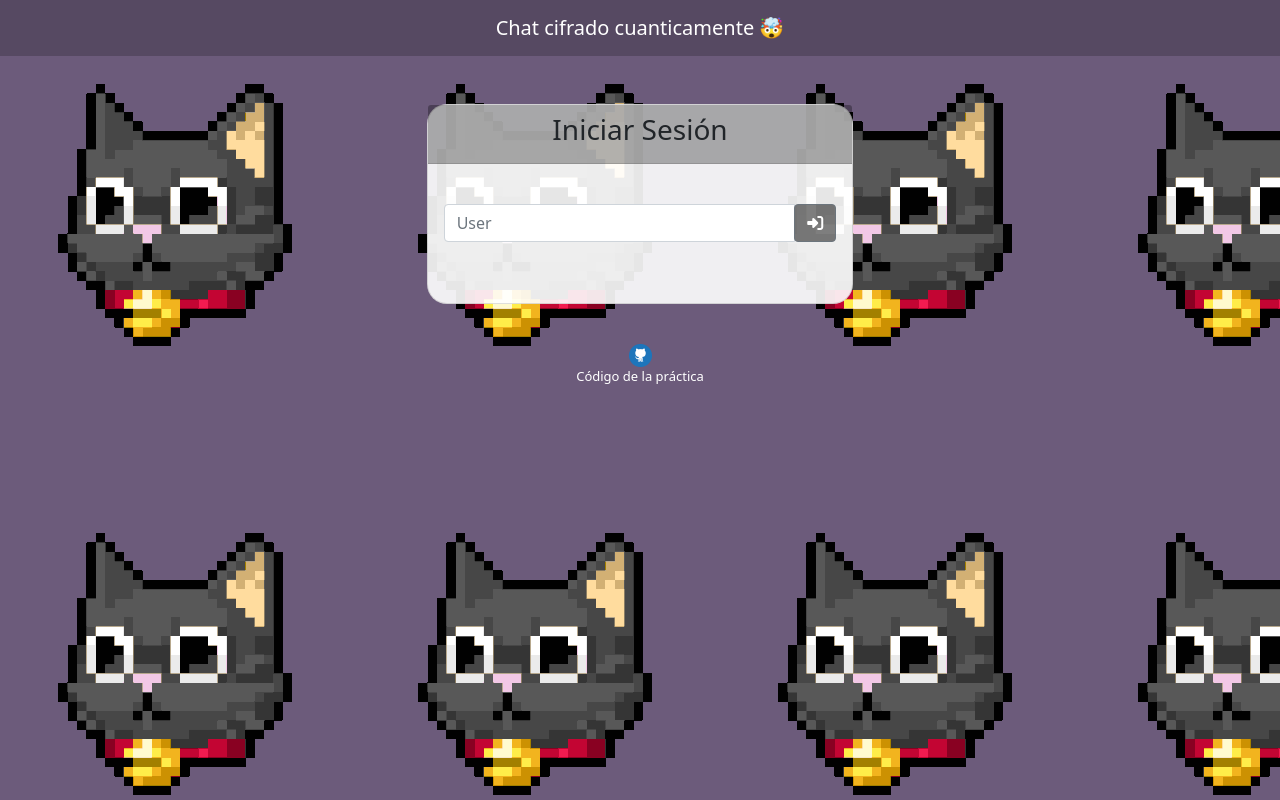
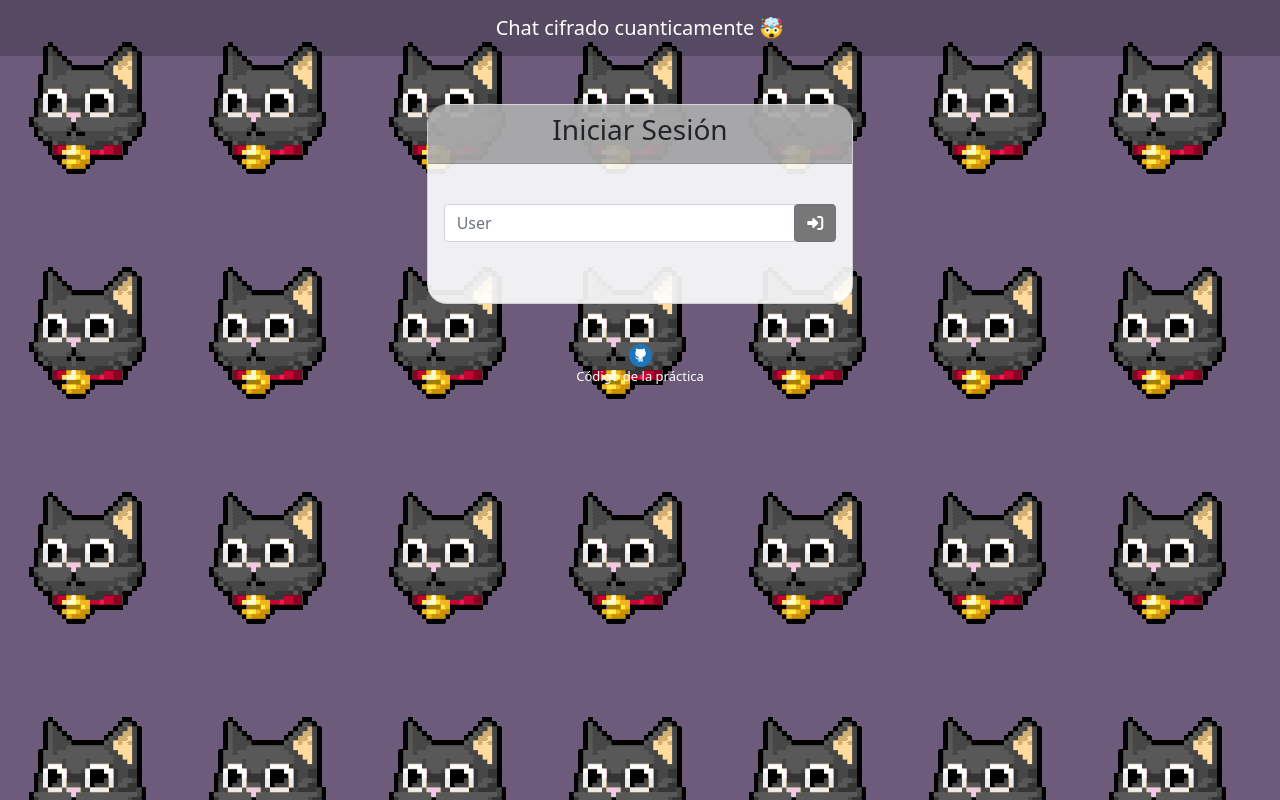
Before and after one commit to rvv3nd/esteganografia, a website: page src/public/index.html in a window 1280 px wide. Drawn offline with nearby package versions, Linux system fonts and the light colour scheme; no server answers.

Commit message:
cambia tamaño img background

```diff
--- a/src/public/css/main.css
+++ b/src/public/css/main.css
@@ -2,7 +2,7 @@
 
 body{
     height: 100vh;
-    background-image: url("/img/gato.gif");
+    background-image: url("/img/gato-small.gif");
     background-color: #6C5B7B; /* W3C, IE 10+/ Edge, Firefox 16+, Chrome 26+, Opera 12+, Safari 7+ */
     text-align: center;
     color: white;
```
Also changed, not shown: src/public/img/gato-small.gif (added), src/public/img/gato.gif (deleted).
